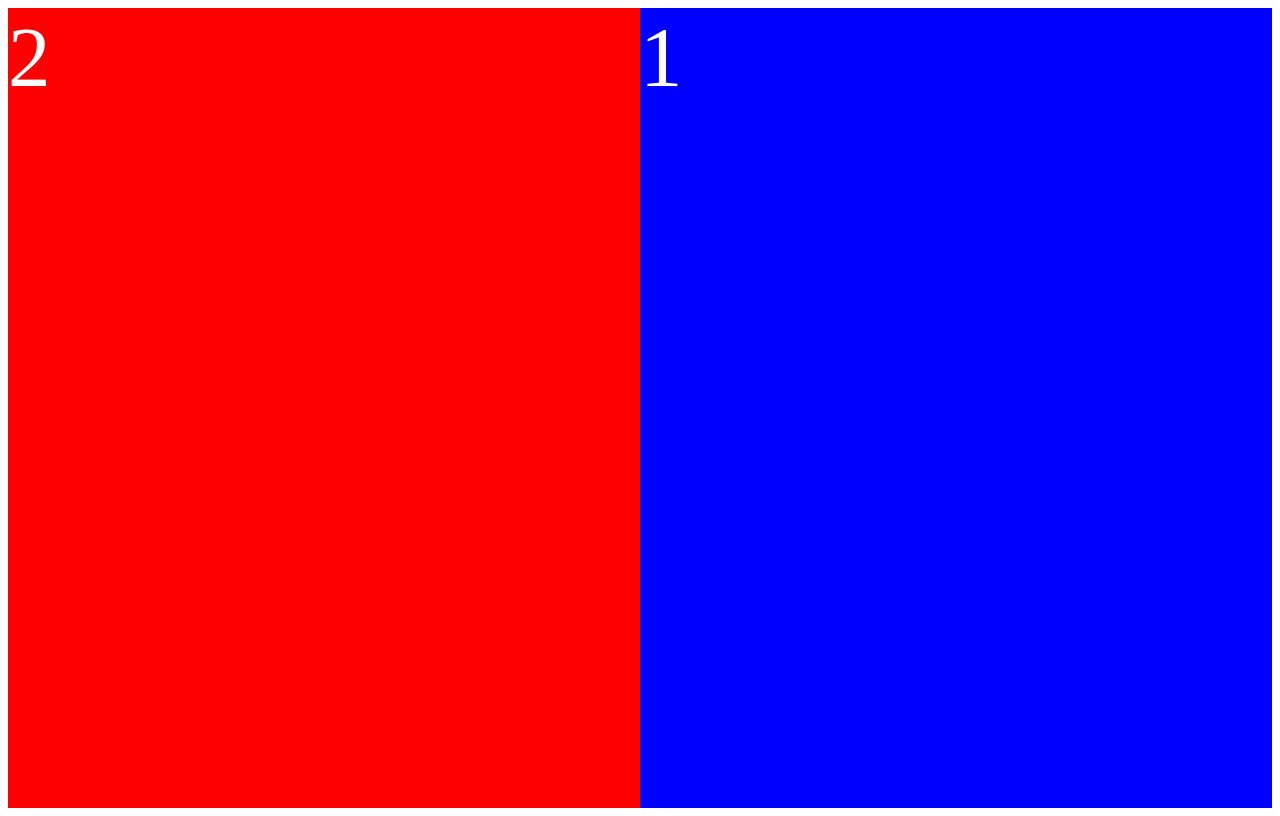
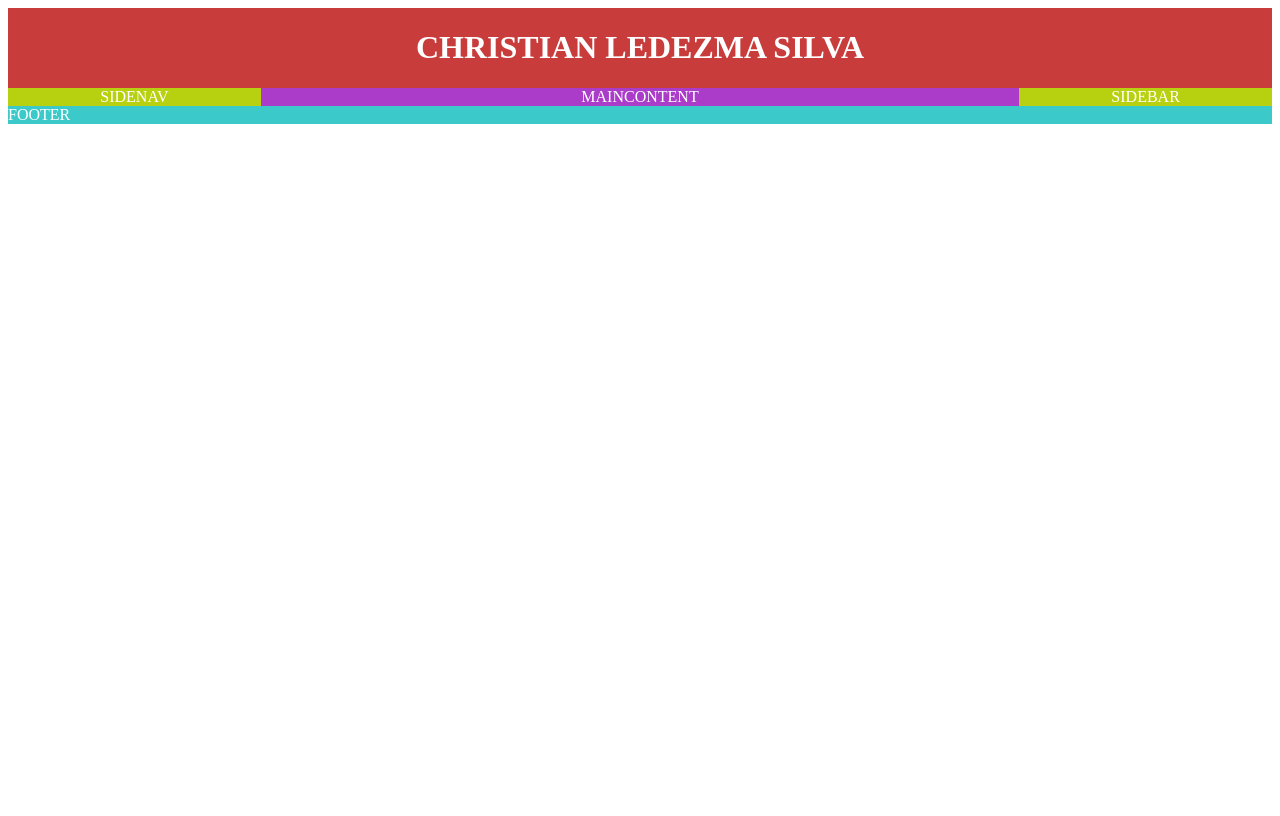
Before and after one commit to christian-ledezma/tecWeb_flexbox, a plain HTML site: page index.html in a window 1280 px wide. Drawn offline with Linux system fonts and the light colour scheme.

Commit message:
feat: SANTO

```diff
--- a/estilos.css
+++ b/estilos.css
@@ -1,19 +1,40 @@
 .contenedor{
     display: flex;
-    flex-direction: row-reverse;
+    flex-direction: row;
+    justify-content: space-between;
+    flex-wrap: wrap;
+    align-items: flex-start;
+    align-content: center;
 }
-.caja-1{
-    width: 50%;
-    height: 100vh;
-    background-color: blue;
-    font-size: 85px;
+
+#header{
+    flex: 100% 100 1;
+    background-color: rgb(201, 60, 60);
+    color: white;
+    text-align: center;
+}
+
+#aside-left{
+    flex: 20% 1 1;
+    background-color: rgb(183, 209, 16);
+    color: white;
+    text-align: center;
+}
+#main{
+    flex: 60% 1 1;
+    background-color: rgb(170, 60, 201);
+    color: white;
+    text-align: center;
+}
+#aside-right{
+    flex: 20% 1 1;
+    background-color: rgb(183, 209, 16);
+    color: white;
+    text-align: center;
+}
+
+#footer{
+    flex: 100% 1 1;
+    background-color: rgb(60, 201, 201);
     color: white;
 }
-
-.caja-2{
-    width: 50%;
-    height: 100vh;
-    background-color: red;
-    font-size: 85px;
-    color: white;
-}
--- a/index.html
+++ b/index.html
@@ -8,12 +8,19 @@
 </head>
 <body>
     <div class="contenedor">
-        <div class="caja-1">
-            1
-        </div>
-        <div class="caja-2">
-            2
-        </div>
+        <header id="header">
+            <H1>CHRISTIAN LEDEZMA SILVA</H1>
+        </header>
+
+        <aside id="aside-left">SIDENAV</aside>
+
+        <main id="main">
+            MAINCONTENT
+        </main>
+
+        <aside id="aside-right">SIDEBAR</aside>
+
+        <footer id="footer">FOOTER</footer>
     </div>
 
 </body>
```
